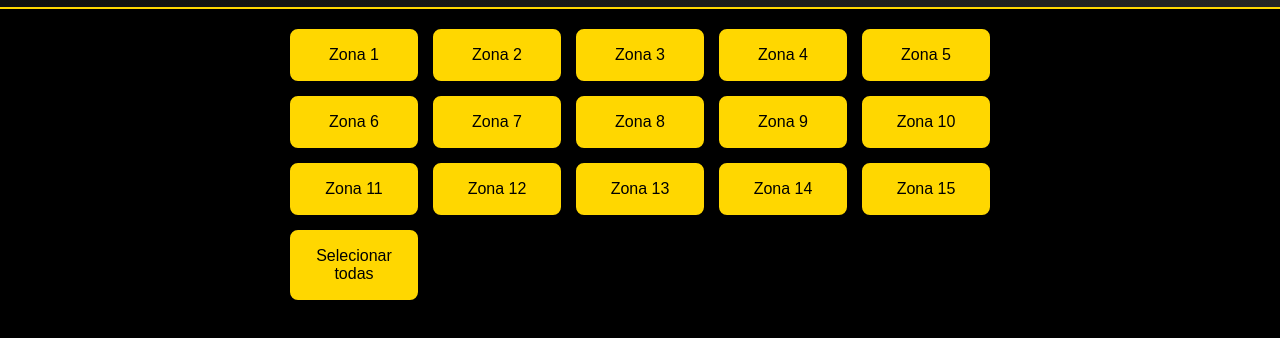
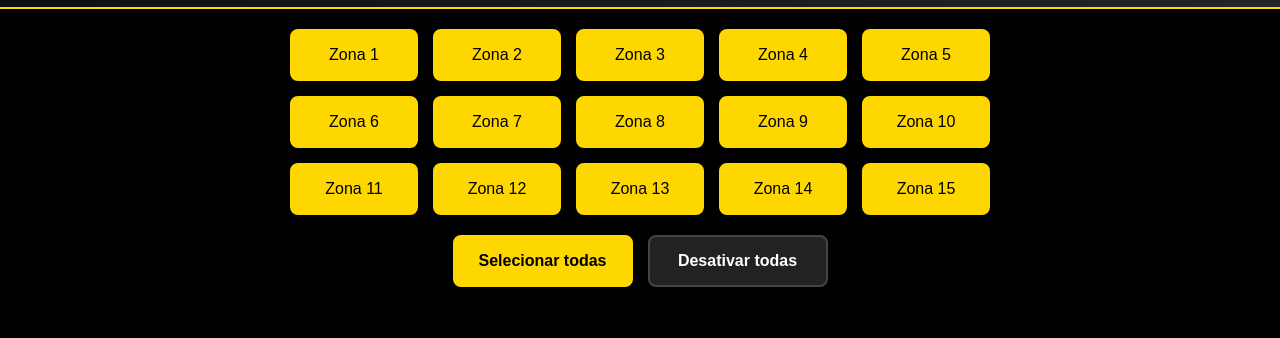
Before and after one commit to danieledmo80/BSOP-V1, a website: page public/painel.html in a window 1280 px wide. Both pictures are taken after a click on the button "Selecionar todas". Shown: the part 58-396 px from the top of the page. Drawn offline with Linux system fonts and the light colour scheme; no server answers.

Commit message:
Refactor painel.html for button functionality and layout

```diff
--- a/public/painel.html
+++ b/public/painel.html
@@ -11,6 +11,7 @@
       font-family: Arial, sans-serif;
       margin: 0;
     }
+
     header {
       display: flex;
       justify-content: space-between;
@@ -19,9 +20,15 @@
       background: linear-gradient(90deg, #0f0f0f, #252525);
       border-bottom: 2px solid #FFD700;
     }
+
     header img { height: 45px; }
     header h1 { color: #FFD700; font-size: 26px; margin: 0; }
-    main { text-align: center; padding: 20px; }
+
+    main {
+      text-align: center;
+      padding: 20px;
+    }
+
     .grid {
       display: grid;
       grid-template-columns: repeat(auto-fill, minmax(120px, 1fr));
@@ -29,6 +36,7 @@
       max-width: 700px;
       margin: 0 auto;
     }
+
     button {
       background: #222;
       color: #fff;
@@ -39,10 +47,23 @@
       cursor: pointer;
       transition: all 0.3s;
     }
+
     button.ativo {
       background: #FFD700;
       color: #000;
       border-color: #FFD700;
+    }
+
+    .controle-geral {
+      margin-top: 20px;
+      display: flex;
+      justify-content: center;
+      gap: 15px;
+    }
+
+    .controle-geral button {
+      width: 180px;
+      font-weight: bold;
     }
   </style>
 </head>
@@ -54,12 +75,20 @@
 
   <main>
     <div class="grid" id="botoes"></div>
+
+    <div class="controle-geral">
+      <button id="todas">Selecionar todas</button>
+      <button id="resetar">Desativar todas</button>
+    </div>
   </main>
 
   <script>
     const servidor = location.origin + "/zona";
     const grid = document.getElementById("botoes");
+    const todas = document.getElementById("todas");
+    const resetar = document.getElementById("resetar");
 
+    // Cria 15 botões de zonas
     for (let i = 1; i <= 15; i++) {
       const b = document.createElement("button");
       b.id = "zona" + i;
@@ -68,11 +97,7 @@
       grid.appendChild(b);
     }
 
-    const todas = document.createElement("button");
-    todas.textContent = "Selecionar todas";
-    todas.onclick = () => toggleTodas(todas);
-    grid.appendChild(todas);
-
+    // Toggle individual
     async function toggle(btn) {
       const ativo = !btn.classList.contains("ativo");
       btn.classList.toggle("ativo", ativo);
@@ -83,9 +108,10 @@
       });
     }
 
-    async function toggleTodas(btn) {
-      const ativar = !btn.classList.contains("ativo");
-      btn.classList.toggle("ativo", ativar);
+    // Selecionar todas
+    todas.onclick = async () => {
+      const ativar = !todas.classList.contains("ativo");
+      todas.classList.toggle("ativo", ativar);
       for (const b of document.querySelectorAll(".grid button[id^='zona']")) {
         b.classList.toggle("ativo", ativar);
         await fetch(servidor, {
@@ -94,7 +120,20 @@
           body: JSON.stringify({ action: ativar ? "ativar" : "desativar", zona: b.id })
         });
       }
-    }
+    };
+
+    // Desativar todas
+    resetar.onclick = async () => {
+      todas.classList.remove("ativo");
+      for (const b of document.querySelectorAll(".grid button[id^='zona']")) {
+        b.classList.remove("ativo");
+        await fetch(servidor, {
+          method: "POST",
+          headers: { "Content-Type": "application/json" },
+          body: JSON.stringify({ action: "desativar", zona: b.id })
+        });
+      }
+    };
   </script>
 </body>
 </html>
```
